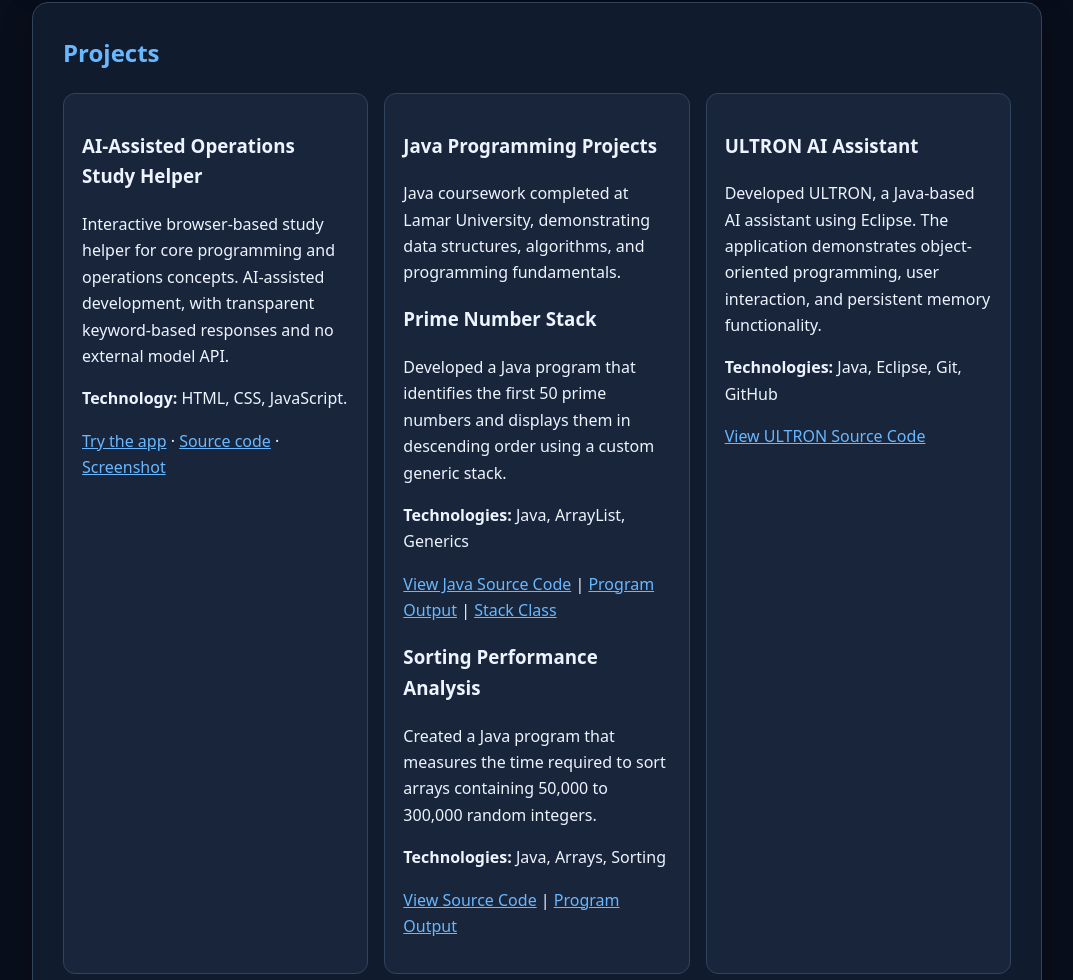
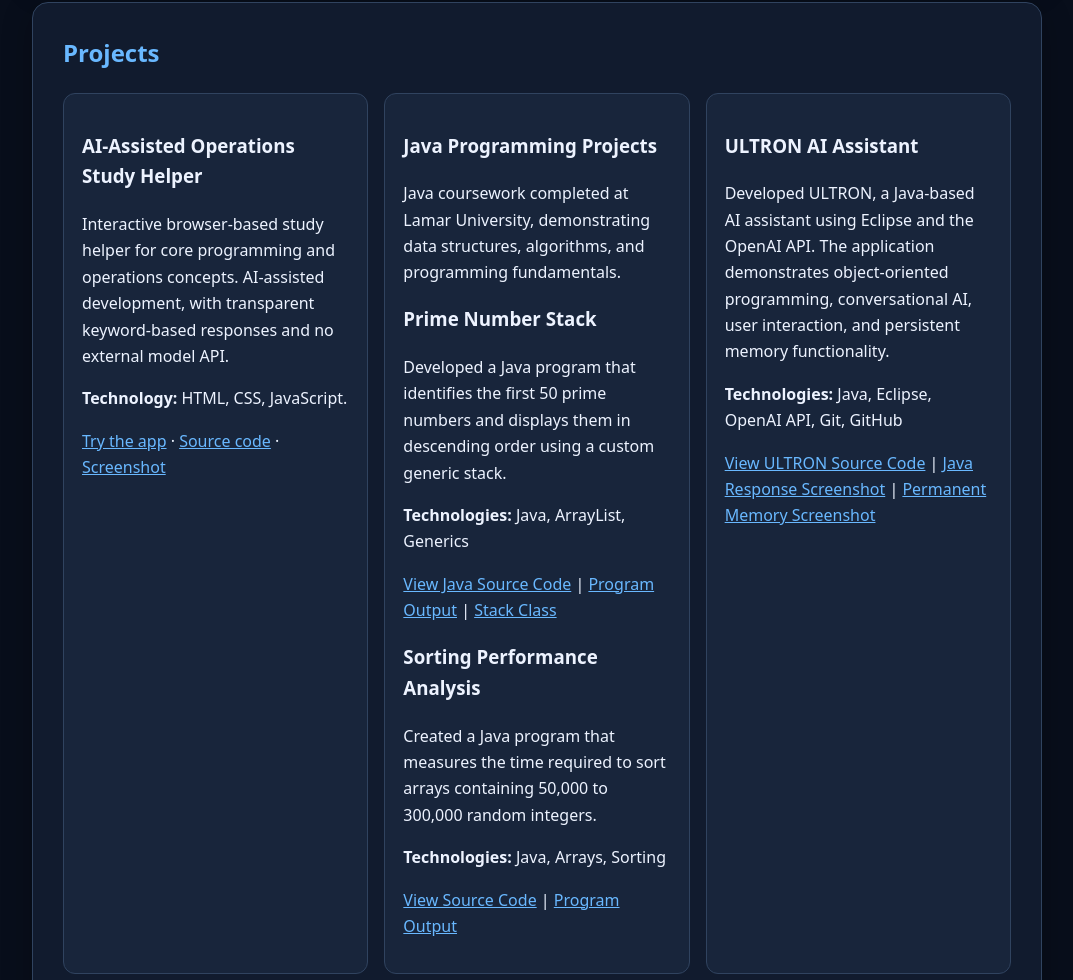
Before and after one commit to ramonaljimerritt-oss/github-portfolio, a plain HTML site: page index.html in a window 1280 px wide. Shown: the part 2316-3296 px from the top of the page, without its empty margins (103-1176 px from the left). Drawn offline with Linux system fonts and the light colour scheme.

Commit message:
Update ULTRON project description and screenshot links

```diff
--- a/index.html
+++ b/index.html
@@ -41,26 +41,17 @@
   </p>
 </article>
 <article class="tile">
-  <h3>ULTRON AI Assistant</h3>
+ <h3>ULTRON AI Assistant</h3>
 
-  <p>
-  Developed ULTRON, a Java-based AI assistant using
-  Eclipse. The application demonstrates object-oriented
-  programming, user interaction, and persistent memory
-  functionality.
-  </p>
+<p>Developed ULTRON, a Java-based AI assistant using Eclipse and the OpenAI API. The application demonstrates object-oriented programming, conversational AI, user interaction, and persistent memory functionality.</p>
 
-  <p>
-    <strong>Technologies:</strong>
-    Java, Eclipse, Git, GitHub
-  </p>
+<p><strong>Technologies:</strong> Java, Eclipse, OpenAI API, Git, GitHub</p>
 
-  <p>
-    <a href="https://github.com/ramonaljimerritt-oss/UltronAI"
-       target="_blank" rel="noopener">
-       View ULTRON Source Code
-    </a>
-  </p>
+<p>
+  <a href="https://github.com/ramonaljimerritt-oss/UltronAI" target="_blank">View ULTRON Source Code</a> |
+  <a href="https://github.com/ramonaljimerritt-oss/UltronAI/blob/main/screenshots/ultron-java-response.png" target="_blank">Java Response Screenshot</a> |
+  <a href="https://github.com/ramonaljimerritt-oss/UltronAI/blob/main/screenshots/ultron-permanent-memory.png" target="_blank">Permanent Memory Screenshot</a>
+</p>
 </article>
 
 <article class="tile"><h3>Personal Portfolio Website</h3><p>Midnight-themed responsive portfolio presenting professional experience, education, projects, and career plans.</p><p><strong>Website technology:</strong> HTML, CSS, GitHub Pages.</p><a href="index.html">View website</a> · <a href="screenshots/portfolio-demo.svg">Screenshot</a></article></div></section><section id="skills"><h2>Skills</h2><div class="grid"><div class="tile"><h3>Programming</h3><p>Java; coursework includes object-oriented programming, collections, and file I/O</p></div><div class="tile"><h3>Systems &amp; tools</h3><p>Technical troubleshooting, documentation, GitHub (portfolio workflow)</p></div><div class="tile"><h3>Databases &amp; cloud</h3><p>Google Cloud (familiarity); learning goals: SQL and databases.</p></div><div class="tile"><h3>AI tools</h3><p>Claude, ChatGPT, and Gemini (tools I am familiar with). ChatGPT assisted with this portfolio; see prompt log.</p></div></div></section><section id="contact"><h2>Contact</h2><p><a href="mailto:ramonaljimerritt@gmail.com">ramonaljimerritt@gmail.com</a> | Houston, Texas</p><p><p><strong>GitHub:</strong> <a href="https://github.com/ramonaljimerritt-oss">View My GitHub Profile</a></p><p><strong>LinkedIn:</strong> <a href="https://www.linkedin.com/in/ramon-merritt-a8b5bb44b/">View My LinkedIn Profile</a></p></section></main><footer>© 2026 Ramon A. Merritt · Built for COSC 4272 Senior Seminar</footer></body></html>
```
